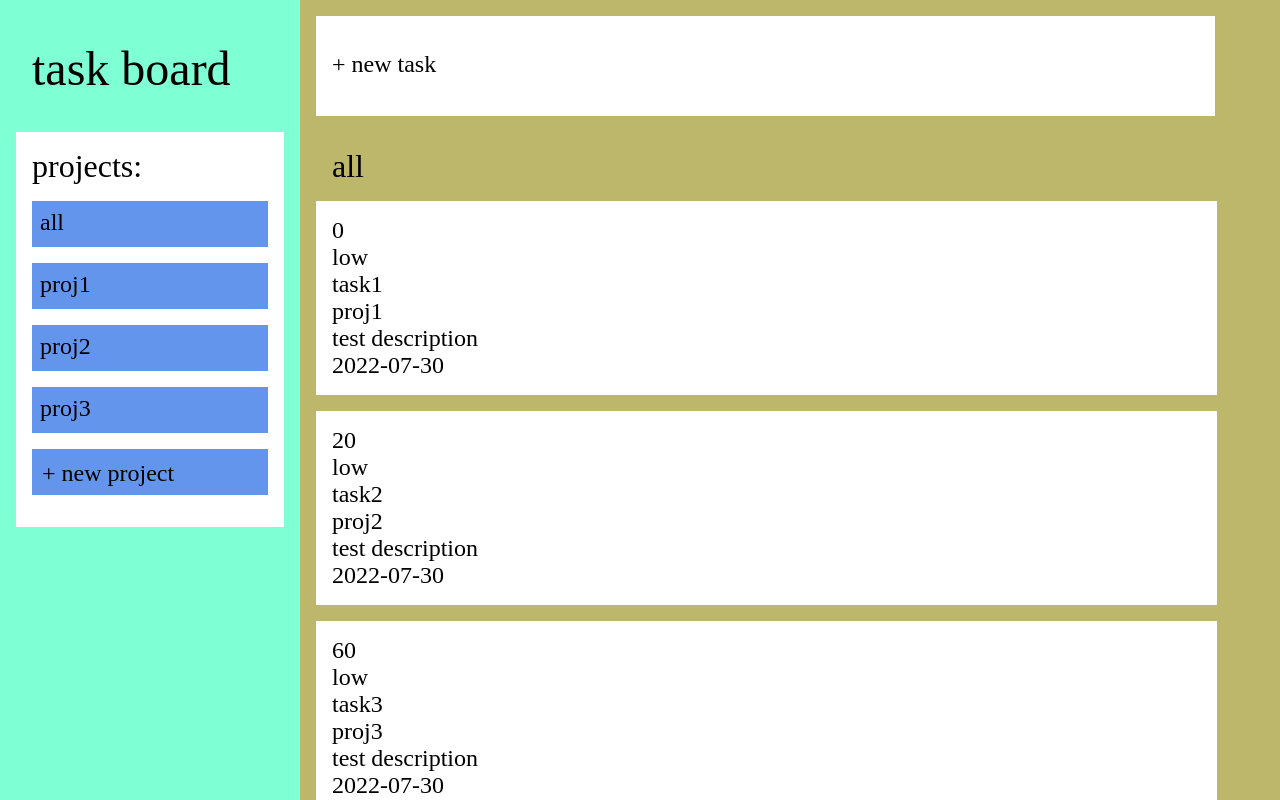
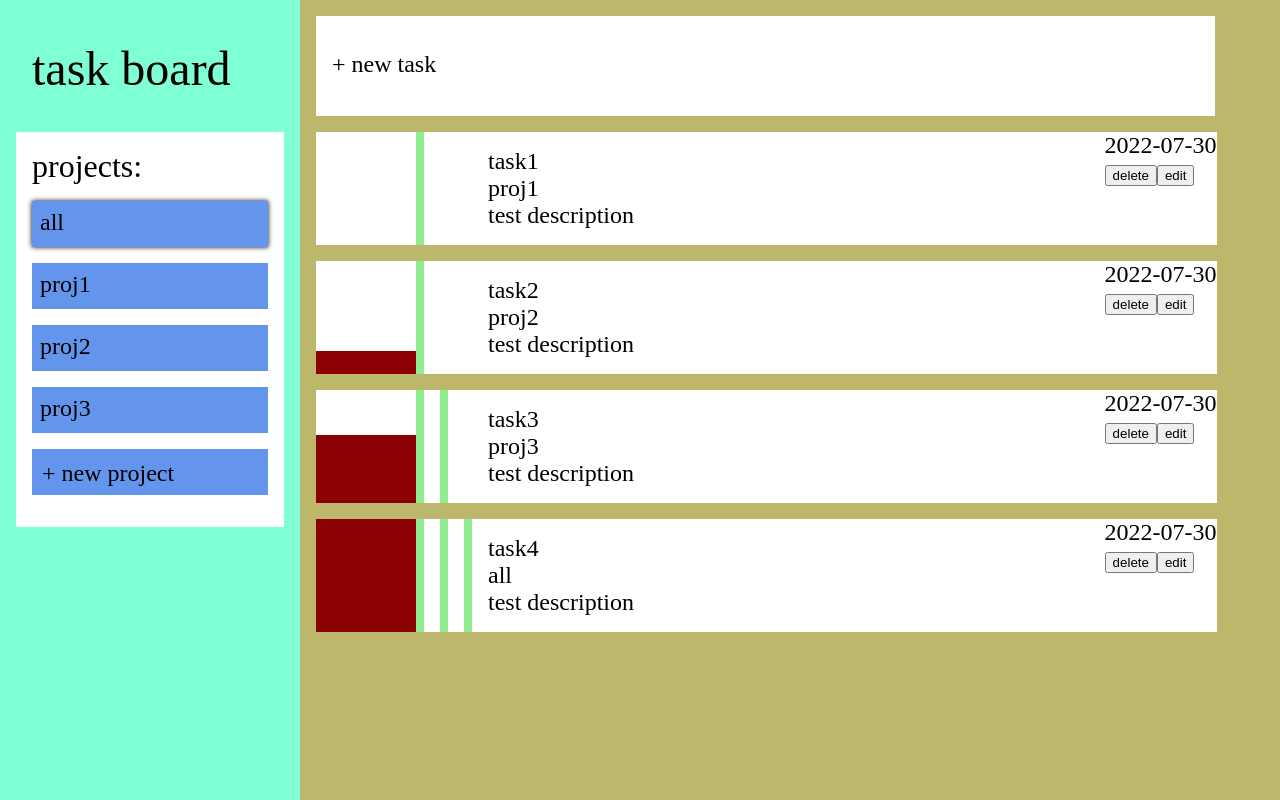
Before and after one commit to rosnbro/todo-list, a website built with webpack: page dist/index.html in a window 1280 px wide. Built offline with nearby package versions, Linux system fonts and the light colour scheme.

Commit message:
add ability to remove tasks from task board, move current project indicator to the nav, clean up organization of new task form and style

```diff
--- a/src/index.js
+++ b/src/index.js
@@ -17,6 +17,7 @@ class project {
     constructor(name, selected) {
         this.name = name;
         this.selected = selected;
+        //Add color scheme for project. associated tasks the same color on 'all' page?
     }
 }
 
@@ -30,6 +31,13 @@ class task {
         this.project = project;
         this.description = description;
         this.dueDate = dueDate;
+        this.edit = function() {
+
+        };
+        this.delete = function() {
+            tasks.splice(tasks.indexOf(this), 1);
+            renderTasks(projects, tasks);
+        };
     }
 }
 
@@ -42,17 +50,20 @@ function newProjects() {
     projectInput.id = 'projectInput';
     projectInput.addEventListener('keydown', (e) => {
         if (e.code === 'Enter') {
+            //Check for duplicate project names
             let proj = new project(projectInput.value, true);
+            projectInput.value = '';
+
             projects.push(proj);
             projects.forEach(p => {
                 if (p.name != proj.name) {
                     p.selected = false;
                 }
             });
+
             newTasks();
-            renderNav(projects, tasks);
-            renderTasks(projects, tasks, proj.name);
-            projectInput.value = '';
+            renderNav(projects, tasks, proj.name);
+            renderTasks(projects, tasks);
         }
     });
 
@@ -100,6 +111,8 @@ function taskAdder() {
             });
         });
 
+        //Add form validation checking new task against all current tasks to check for duplicates
+
         let tsk = new task(formData.progress, formData.priority, formData.title, formData.project, formData.description, formData.dueDate);
         tasks.push(tsk);
 
@@ -115,8 +128,8 @@ function taskAdder() {
 
         newTaskForm.innerHTML = '';
         newTask.removeChild(newTask.lastChild);
-        renderNav(projects, tasks);
-        renderTasks(projects, tasks, formData.project);
+        renderNav(projects, tasks, formData.project);
+        renderTasks(projects, tasks);
     }
 
     newTaskForm.id = 'newTaskForm';
@@ -126,58 +139,23 @@ function taskAdder() {
 }
 
 function defaults() {
-    let proj1 = {
-        name: 'proj1',
-        selected: true,
-    };
-    let proj2 = {
-        name: 'proj2',
-        selected: true,
-    };
-    let proj3 = {
-        name: 'proj3',
-        selected: true,
-    };
+    let proj1 = new project('proj1', true);
+    let proj2 = new project('proj2', true);
+    let proj3 = new project('proj3', true);
+
     projects.push(proj1);
     projects.push(proj2);
     projects.push(proj3);
 
-    let task1 = {
-        progress: 0,
-        priority: 'low',
-        title: 'task1',
-        project: 'proj1',
-        description: 'test description',
-        dueDate: '2022-07-30',
-    };
-    let task2 = {
-        progress: 20,
-        priority: 'low',
-        title: 'task2',
-        project: 'proj2',
-        description: 'test description',
-        dueDate: '2022-07-30',
-    };
-    let task3 = {
-        progress: 60,
-        priority: 'low',
-        title: 'task3',
-        project: 'proj3',
-        description: 'test description',
-        dueDate: '2022-07-30',
-    };
-    let task4 = {
-        progress: 100,
-        priority: 'low',
-        title: 'task4',
-        project: 'all',
-        description: 'test description',
-        dueDate: '2022-07-30',
-    }
-    tasks.push(task1);
-    tasks.push(task2);
-    tasks.push(task3);
-    tasks.push(task4);
+    let tsk1 = new task(0, 'low', 'task1', 'proj1', 'test description', '2022-07-30');
+    let tsk2 = new task(20, 'low', 'task2', 'proj2', 'test description', '2022-07-30');
+    let tsk3 = new task(60, 'med', 'task3', 'proj3', 'test description', '2022-07-30');
+    let tsk4 = new task(100, 'high', 'task4', 'all', 'test description', '2022-07-30');
+
+    tasks.push(tsk1);
+    tasks.push(tsk2);
+    tasks.push(tsk3);
+    tasks.push(tsk4);
 }
 
 defaults();
@@ -186,5 +164,5 @@ document.addEventListener('DOMContentLoaded', () => {
     newProjects();
     newTasks();
 });
-renderNav(projects, tasks);
-renderTasks(projects, tasks, 'all');
+renderNav(projects, tasks, 'all');
+renderTasks(projects, tasks);
--- a/src/renderNav.js
+++ b/src/renderNav.js
@@ -1,6 +1,6 @@
 import renderTasks from './renderTasks';
 
-function renderNav(projects, tasks) {
+function renderNav(projects, tasks, selection) {
     const projectMenu = document.getElementById('projectMenu');
     projectMenu.innerHTML = '';
 
@@ -9,18 +9,24 @@ function renderNav(projects, tasks) {
         projectSelector.classList.add('projectSelector');
 
         projectSelector.textContent = project.name;
+        if (project.name == selection) projectSelector.classList.add('selected');
+
         projectSelector.addEventListener('click', () => {
             if (project.name == 'all') {
                 projects.forEach(proj => {
                     proj.selected = true;
                 });
             } else {
-                //project.selected = !project.selected; //toggle for multiple project selection
                 projects.forEach(proj => {
                     proj.selected = false;
                 });
                 project.selected = true;
             }
+
+            let navs = projectMenu.childNodes;
+            navs.forEach(nav => nav.classList.remove('selected'));
+            projectSelector.classList.add('selected');
+
             renderTasks(projects, tasks, project.name);
         });
 
--- a/src/renderTasks.js
+++ b/src/renderTasks.js
@@ -1,14 +1,8 @@
-function renderProjects(projects, tasks, selection) {
-    const projectContainer = document.getElementById('taskContainer');
-    const containerTitle = document.createElement('div');
-
-    containerTitle.id = 'containerTitle';
-    containerTitle.textContent = selection;
-
-    projectContainer.innerHTML = '';
-    projectContainer.appendChild(containerTitle);
-    renderTasks(projectContainer, filterTasks(projects, tasks));
-    return projectContainer;
+function renderPage(projects, tasks) {
+    const pageContainer = document.getElementById('taskContainer');
+    pageContainer.innerHTML = '';
+    renderTasks(pageContainer, filterTasks(projects, tasks));
+    return pageContainer;
 }
 
 function filterTasks(projects, tasks) {
@@ -24,18 +18,87 @@ function filterTasks(projects, tasks) {
 function renderTasks(wrapper, tasks) {
     tasks.forEach(task => {
         let taskItem = document.createElement('div');
+        let textContainer = document.createElement('div');
+        let rightContainer = document.createElement('div');
+        let editButton = document.createElement('button');
+        let deleteButton = document.createElement('button');
+
+        textContainer.classList.add('textContainer');
+        rightContainer.classList.add('rightContainer');
         taskItem.classList.add('task');
+
         for (const prop in task) {
             if (Object.hasOwnProperty.call(task, prop)) {
-                const property = document.createElement('div');
-                property.textContent = task[prop];
-                taskItem.appendChild(property)
+                switch (prop) {
+                    case 'progress':
+                        let progressContainer = document.createElement('div');
+                        let progress = document.createElement('div');
 
+                        progressContainer.classList.add('progressContainer');
+                        progress.classList.add('progress');
+                        progress.style.height = `${task[prop]}%`;
+
+                        progressContainer.appendChild(progress);
+                        taskItem.appendChild(progressContainer);
+                        break;
+
+                    case 'priority':
+                        let priority = document.createElement('div');
+                        priority.classList.add('priority');
+                        switch (task[prop]) {
+                            case 'med':
+                                priority.classList.add('medPriority');
+                                break;
+                            case 'high':
+                                priority.classList.add('highPriority');
+                                break;
+                            default: 'low'
+                                priority.classList.add('lowPriority');
+                                break;
+                        }
+                        taskItem.appendChild(priority);
+                        break;
+
+                    case 'title':
+                        let title = document.createElement('div');
+                        title.textContent = task[prop];
+                        textContainer.appendChild(title);
+                        break;
+
+                    case 'project':
+                        let project = document.createElement('div');
+                        project.textContent = task[prop];
+                        textContainer.appendChild(project);
+                        break;
+
+                    case 'description':
+                        let description = document.createElement('div');
+                        description.textContent = task[prop];
+                        textContainer.appendChild(description);
+                        break;
+
+                    case 'dueDate':
+                        let dueDate = document.createElement('div');
+                        dueDate.textContent = task[prop];
+                        dueDate.id = 'dueDate';
+                        rightContainer.appendChild(dueDate);
+                        break;
+                }
             }
         }
+
+        deleteButton.textContent = 'delete'; //add trash can symbol
+        deleteButton.addEventListener('click', () => task.delete());
+        rightContainer.appendChild(deleteButton);
+
+        editButton.textContent = 'edit'; //add paper and pencil symbol
+        rightContainer.appendChild(editButton);
+
+        taskItem.appendChild(textContainer);
+        taskItem.appendChild(rightContainer);
         wrapper.appendChild(taskItem);
     });
     return wrapper;
 }
 
-export default renderProjects;
+export default renderPage;
--- a/src/style.css
+++ b/src/style.css
@@ -8,6 +8,8 @@
     --bg-color-project: cornflowerblue;
     --bg-color-main: darkkhaki;
     --bg-color-task: white;
+    --bg-color-progress: darkred;
+    --color-priority: lightgreen;
     --bg-color-form: grey;
     --font-color-project: black;
 }
@@ -60,6 +62,10 @@ body {
     cursor: pointer;
 }
 
+.selected {
+    box-shadow: 0 0 5px black;
+}
+
 #projectInput {
     height: 100%;
     width: 100%;
@@ -98,34 +104,35 @@ main {
 }
 
 label {
+    margin: var(--std-spacing-half) 0;
     font-size: 1rem;
 }
 
 #newTaskForm {
     display: grid;
     grid-template-areas:
-    "textInput boxInputOne boxInputTwo"
-    "textInput addButton addButton";
-    grid-template-columns: 50% 1fr 1fr;
+    "leftInput centerInput rightInput"
+    "leftInput centerInput addButton";
+    grid-template-columns: 1fr 50% 1fr;
     column-gap: var(--std-spacing-double);
     padding: var(--std-spacing);
     background-color: var(--bg-color-form);
 }
 
-#textInput {
-    grid-area: textInput;
+#leftInput {
+    grid-area: leftInput;
     display: flex;
     flex-direction: column;
 }
 
-#boxInputOne {
-    grid-area: boxInputOne;
+#centerInput {
+    grid-area: centerInput;
     display: flex;
     flex-direction: column;
 }
 
-#boxInputTwo {
-    grid-area: boxInputTwo;
+#rightInput {
+    grid-area: rightInput;
     display: flex;
     flex-direction: column;
 }
@@ -145,17 +152,60 @@ label {
     padding: var(--std-spacing);
 }
 
-#containerTitle {
-    font-size: 2rem;
-    margin-top: var(--std-spacing);
+.task {
+    display: flex;
+    flex-wrap: wrap;
+    position: relative;
+    margin-bottom: var(--std-spacing);
+    min-height: 100px;
+    width: 95%;
+    font-size: 1.5rem;
+    background-color: var(--bg-color-task);
+}
+
+.progressContainer {
+    position: relative;
+    width: 100px;
+    min-height: 100px;
+    border-right: solid var(--std-spacing-half) var(--color-priority);
+}
+
+.progress {
+    position: absolute;
+    bottom: 0;
+    margin: 0;
+    width: 100px;
+    background-color: var(--bg-color-progress);
+}
+
+.priority {
+    min-height: 100px;
+    width: var(--std-spacing);
     margin-left: var(--std-spacing);
 }
 
-.task {
-    background-color: var(--bg-color-task);
-    margin-top: var(--std-spacing);
-    padding: var(--std-spacing);
-    min-height: 100px;
-    width: calc(95% - 2 * var(--std-spacing));
-    font-size: 1.5rem;
+.lowPriority {
+    border-left: solid var(--std-spacing-half) var(--bg-color-task);
+    border-right: solid var(--std-spacing-half) var(--bg-color-task);
 }
+
+.medPriority {
+    border-left: solid var(--std-spacing-half) var(--color-priority);
+    border-right: solid var(--std-spacing-half) var(--bg-color-task);
+}
+
+.highPriority {
+    border-left: solid var(--std-spacing-half) var(--color-priority);
+    border-right: solid var(--std-spacing-half) var(--color-priority);
+}
+
+.textContainer {
+    display: flex;
+    flex-direction: column;
+    margin: var(--std-spacing);
+}
+
+.rightContainer {
+    position: absolute;
+    right: 0;
+}
```
Also changed, not shown: src/taskForm.js (+46 -52 lines), dist/main.js.
